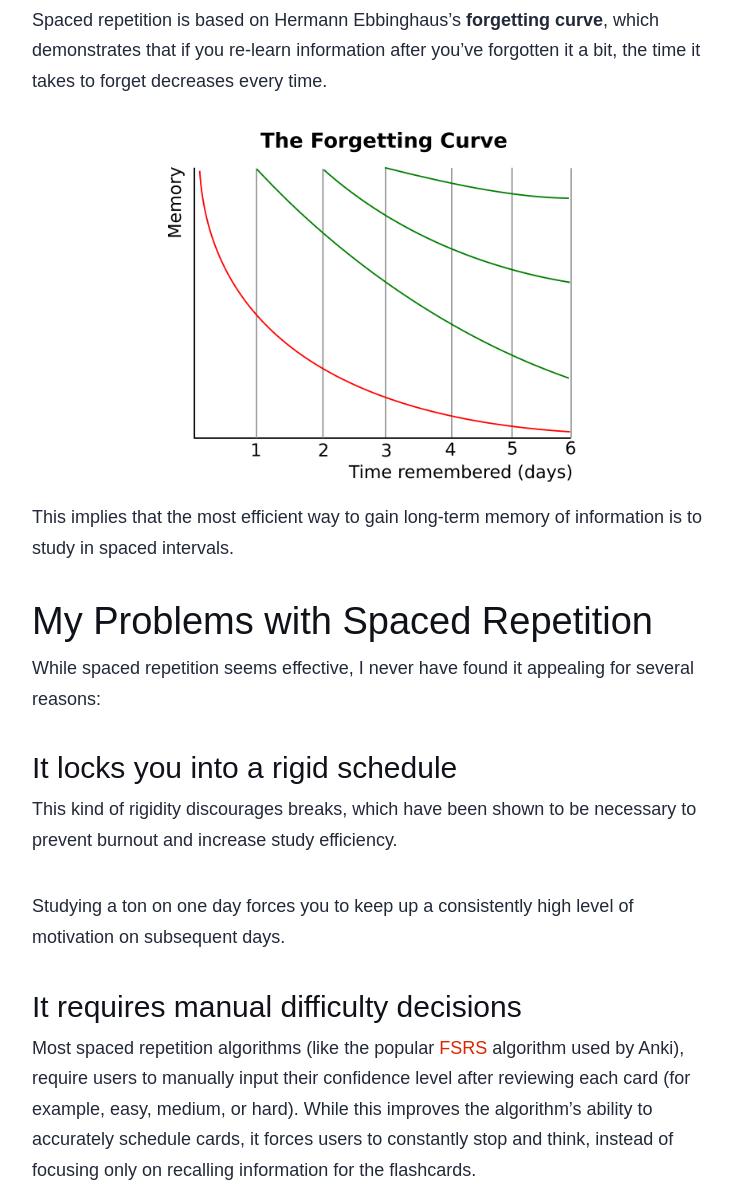
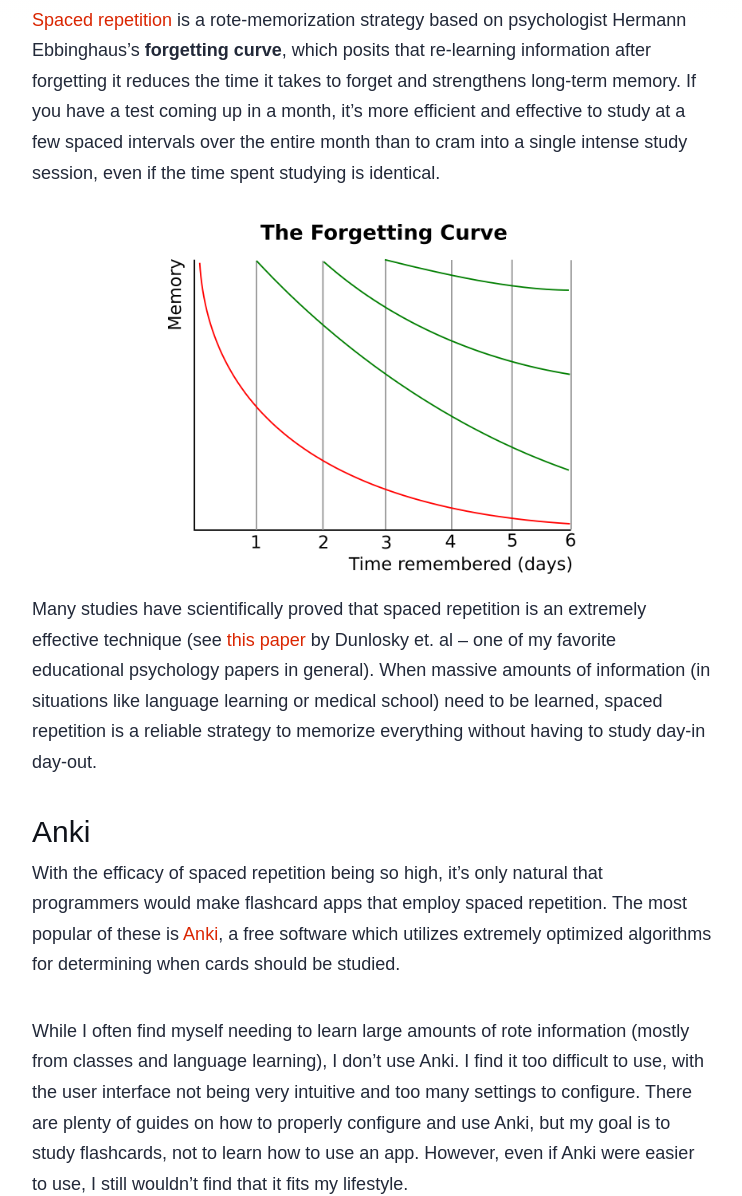
Before and after one commit to joshuamotoaki/my-blog, an Astro site: page /blog/spaced-repetition-advisor in a window 1280 px wide. Shown: the part 579-1775 px from the top of the page, without its empty margins (268-1010 px from the left). Built offline with nearby package versions, Linux system fonts and the light colour scheme; Astro itself is replaced by a stand-in of ours.

Commit message:
Add more to sr article

```diff
--- a/src/content/blog/spaced-repetition-advisor.md
+++ b/src/content/blog/spaced-repetition-advisor.md
@@ -9,29 +9,38 @@
 
 ### What is Spaced Repetition?
 
-Spaced repetition is based on Hermann Ebbinghaus's **forgetting curve**, which
-demonstrates that if you re-learn information after you've forgotten it a bit,
-the time it takes to forget decreases every time.
+<a href="https://en.wikipedia.org/wiki/Spaced_repetition" target="_blank">Spaced repetition</a> is a
+rote-memorization strategy based on psychologist Hermann Ebbinghaus's **forgetting curve**, which
+posits that re-learning information after forgetting it reduces
+the time it takes to forget and strengthens long-term memory. If you have a test coming up in a month, it's more efficient and effective to study at a few spaced intervals over the entire month than to cram into a single intense study session, even if the time spent studying is identical.
 
 <img src="/posts/forgetting_curve.png" alt="Ebbinghaus's forgetting curve" width="60%">
 
-This implies that the most efficient way to gain long-term memory of information
-is to study in spaced intervals.
+Many studies have scientifically proved that spaced repetition is an extremely effective technique (see <a href="https://pcl.sitehost.iu.edu/rgoldsto/courses/dunloskyimprovinglearning.pdf" target="_blank">this paper</a> by Dunlosky et. al -- one of my favorite educational psychology papers in general). When massive amounts of information (in situations like language learning or medical school) need to be learned, spaced repetition is a reliable strategy to memorize everything without having to study day-in day-out.
 
-### My Problems with Spaced Repetition
+#### Anki
+
+With the efficacy of spaced repetition being so high, it's only natural that programmers would make flashcard apps that employ spaced repetition. The most popular of these is <a href="https://apps.ankiweb.net/" target="_blank">Anki</a>, a free software which utilizes extremely optimized algorithms for determining when cards should be studied.
+
+While I often find myself needing to learn large amounts of rote information (mostly from classes and language learning), I don't use Anki. I find it too difficult to use, with the user interface not being very intuitive and too many settings to configure. There are plenty of guides on how to properly configure and use Anki, but my goal is to study flashcards, not to learn how to use an app. However, even if Anki were easier to use, I still wouldn't find that it fits my lifestyle.
+
+### Why I Don't Like Spaced Repetition
 
 While spaced repetition seems effective, I never have found it appealing for
 several reasons:
 
-#### It locks you into a rigid schedule
+#### It takes away control
 
-This kind of rigidity discourages breaks, which have been shown to be
-necessary to prevent burnout and increase study efficiency.
+This kind of rigidity discourages breaks...
 
-Studying a ton on one day forces you to keep up a consistently high
-level of motivation on subsequent days.
+To make matters worse, studying a ton on one day forces you to keep up a consistently high level of motivation on subsequent days.
 
-#### It requires manual difficulty decisions
+_But shouldn't people be encouraged to study every day?_
+While this may be theoretically true -- building good, daily study habits can be very useful -- I find that taking periodical breaks is far more helpful for long-term learning and mental health. I would much rather give up a little bit of efficiency than burn out and feel miserable for a week, which might completely throw the efficiency out the window anyway.
+
+Even if you never needed to take a day off, what if you just have a busy day? Or what if there's an emergency? Studying flashcards shouldn't be a full-time job that you're on-call for. The hard part should be the studying itself, not the process.
+
+#### It requires too many decisions
 
 Most spaced repetition algorithms (like the popular <a href="https://github.com/open-spaced-repetition/fsrs4anki/wiki/ABC-of-FSRS" target=_blank>FSRS</a> algorithm
 used by Anki), require users to manually input their confidence level after
@@ -43,20 +52,23 @@
 Even the judgement of a single user can vary over time (I don't remember
 what an "easy" card felt like a week ago).
 
-### The Spaced Repetition Advisor
+### A Potential Solution
 
-The underlying principle behind spaced repetition -- that
+The underlying principle of spaced repetition -- that
 studying at spaced intervals is effective for long-term memory -- is
 still extremely valuable. How then, can that principle be incorporated into
 a more human-centered design that takes into account the aforementioned
 pitfalls?
 
-A potential solution to these problems is a **spaced repetition advisor**. Instead of forcing you to study certain cards at certain times, the advisor determines an order
-with which the cards should be studied.
+A potential solution I've created is a **spaced repetition advisor**. Instead of forcing you to study certain cards at certain times, the advisor determines an order in which the cards should be studied.
+
+For example, let's say I have 1000 cards to study. On day 1, I study 50 cards. Then, on a future day, the spaced repetition advisor strikes a balance between reviewing and introducing new cards. This depends on how long the 50.
+
+Additionally, since the precision of times when cards should be reviewed less important than in traditional spaced repetition (by design, users are free to choose when they study), a less optimized scheduling algorithm can be used. While this initially may seem counterintuitive, users can more easily understand a simpler algorithm. This way, users can tune the algorithm according to their preferences -- for example, do they want to focus more on learning new cards or reviewing others -- whereas with a more complex algorithm, tuning may not be possible (at least in a way that doesn't induce headaches).
 
 ### Conclusion
 
-Pure spaced repetition isn't bad -- it just isn't right for everyone in
+Traditional spaced repetition isn't bad -- it just isn't right for everyone in
 every situation. Like most things in life, having multiple options
 to choose from is best, and I hope the idea of a spaced repetition advisor
 can spur a discussion on human-centered flashcard review systems and
```
Also changed, not shown: src/content/blog/why-blog.md (line endings or trailing spaces).
